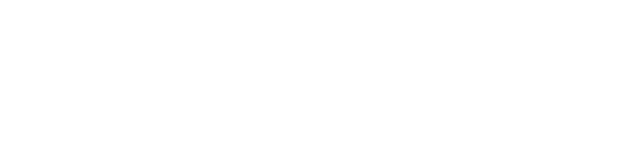
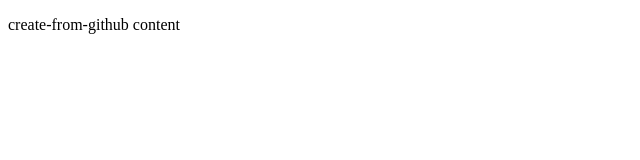
Before and after one commit to Nikemas/branch-practice, a plain HTML site: page index.html in a window 1280 px wide. Shown: the whole page, without its empty margins (0-640 px from the left). Drawn offline with Linux system fonts and the light colour scheme.

Commit message:
github commit

```diff
--- a/index.html
+++ b/index.html
@@ -7,6 +7,6 @@
     <title>Document</title>
 </head>
 <body>
-
+    <p>create-from-github content</p>
 </body>
 </html>
```
